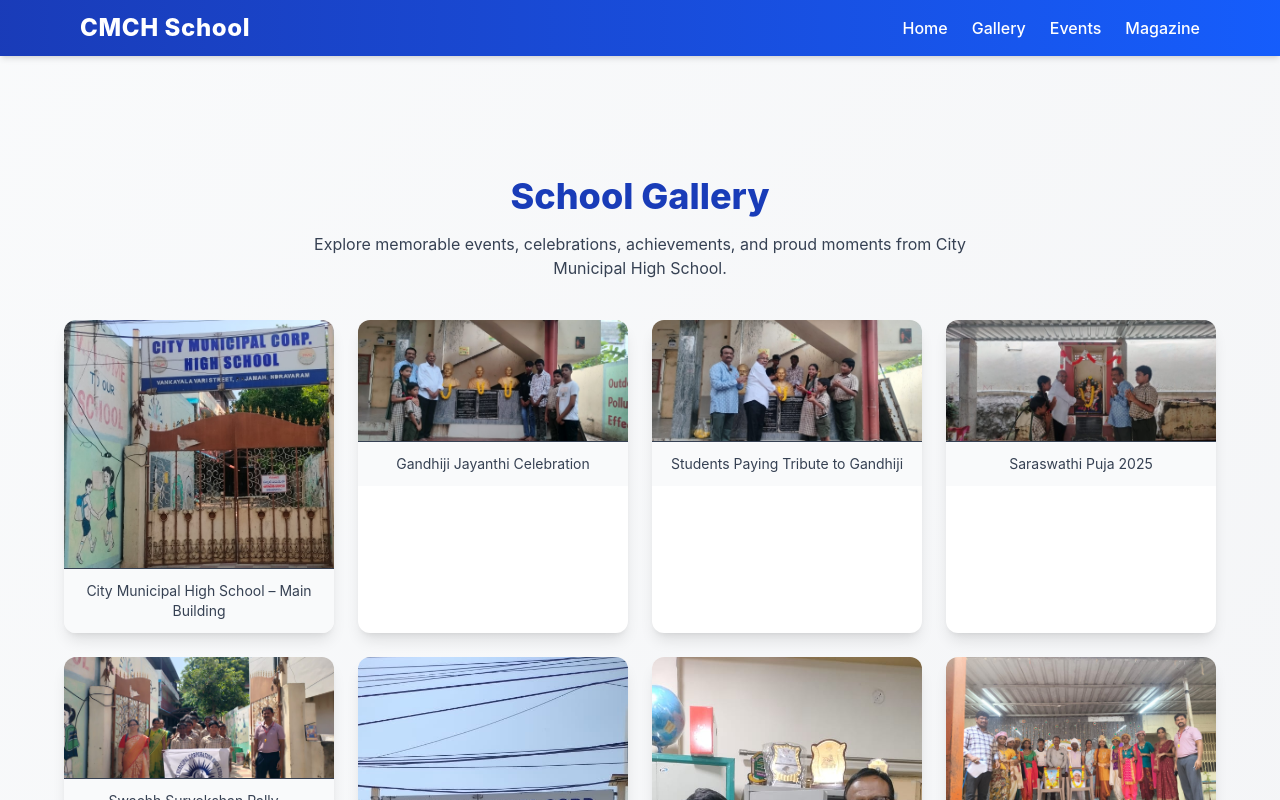
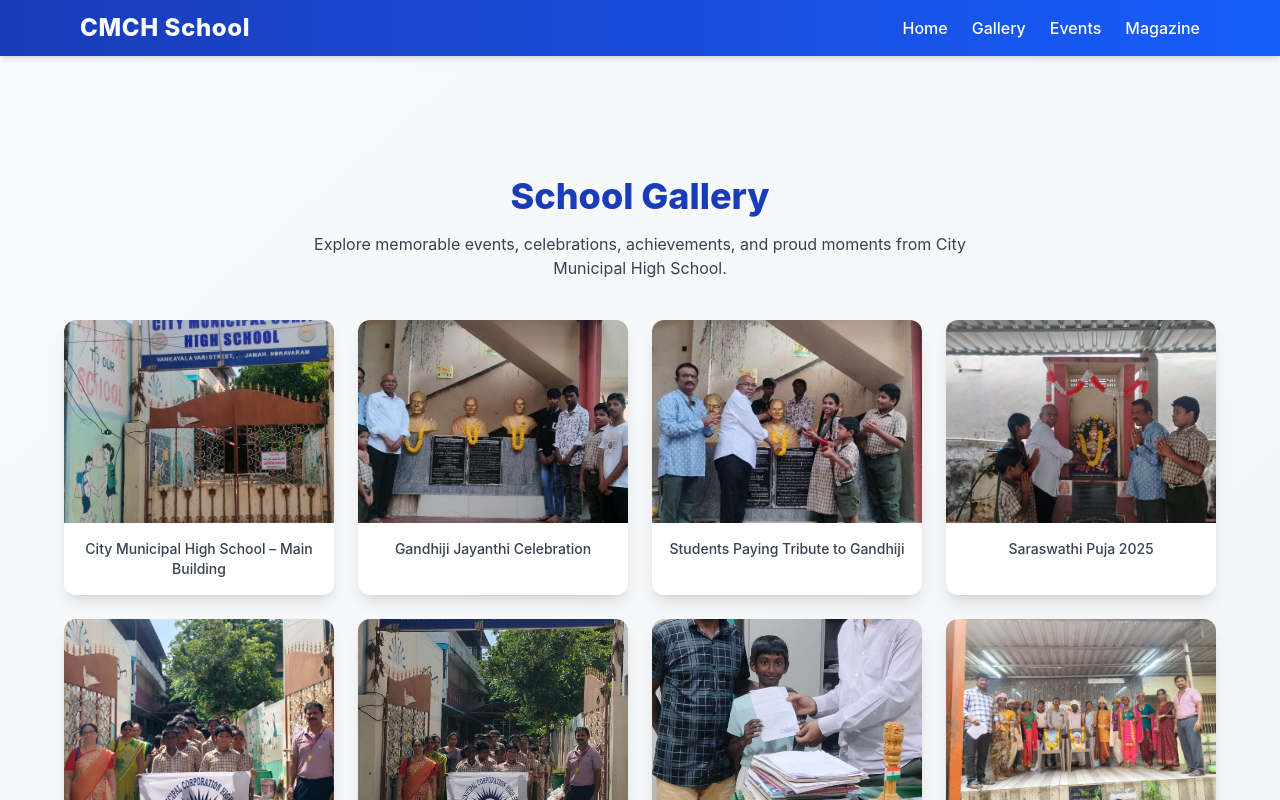
Before and after one commit to samuelpraveenk9-lab/citymunicipalhighschoolrjy, a React (Vite) app: page /gallery in a window 1280 px wide. Shown: the top 800 px of the page. Built offline with nearby package versions, Linux system fonts and the light colour scheme.

Commit message:
Update image aspect ratio and caption styling

```diff
--- a/src/pages/Gallery.tsx
+++ b/src/pages/Gallery.tsx
@@ -57,10 +57,10 @@ export default function Gallery() {
               <img
                 src={photo.src}
                 alt={photo.caption}
-                className="w-full h-52 object-cover transition-transform duration-500 hover:scale-110"
+                className="w-full aspect-[4/3] object-cover transition-transform duration-500 hover:scale-110"
               />
             </div>
-            <p className="text-center text-sm text-gray-700 px-3 py-3 border-t bg-gray-50">
+            <p className="text-center text-sm font-medium text-gray-700 px-4 py-4 bg-white">
               {photo.caption}
             </p>
           </motion.div>
```
